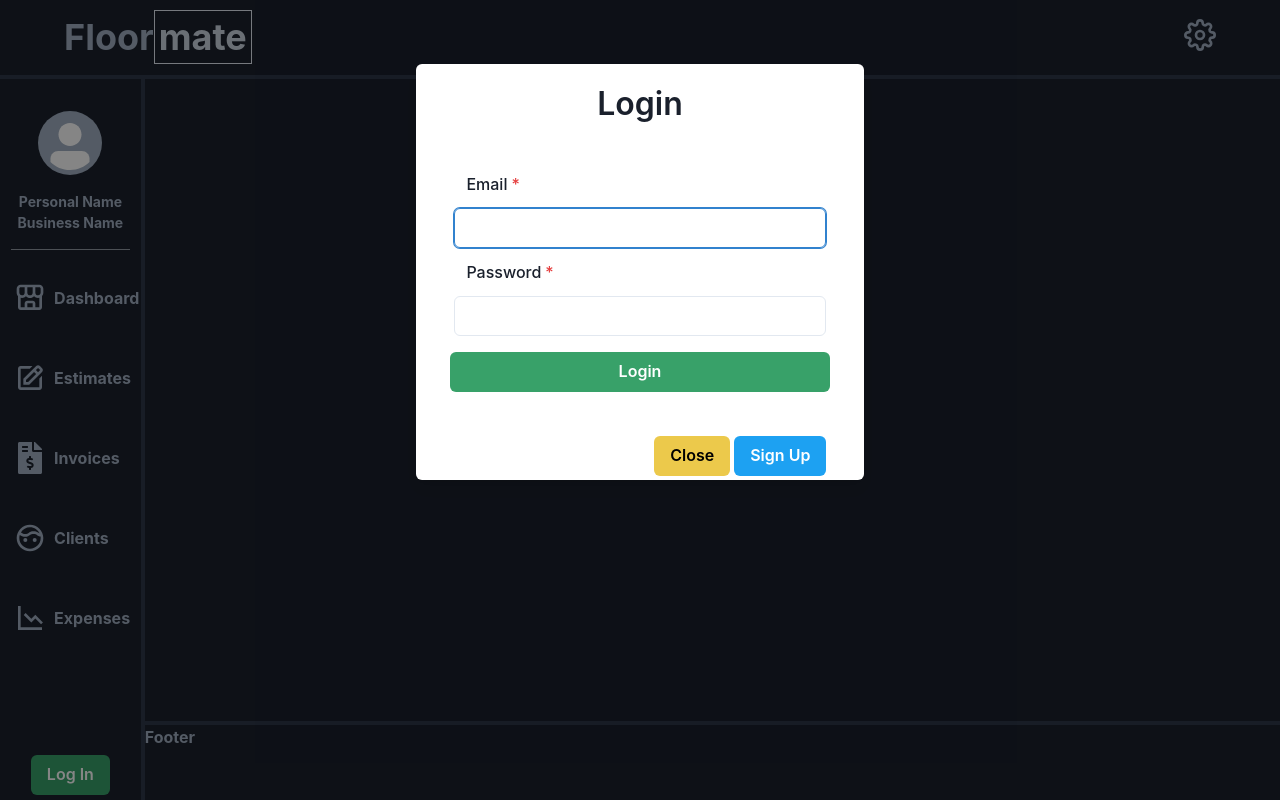
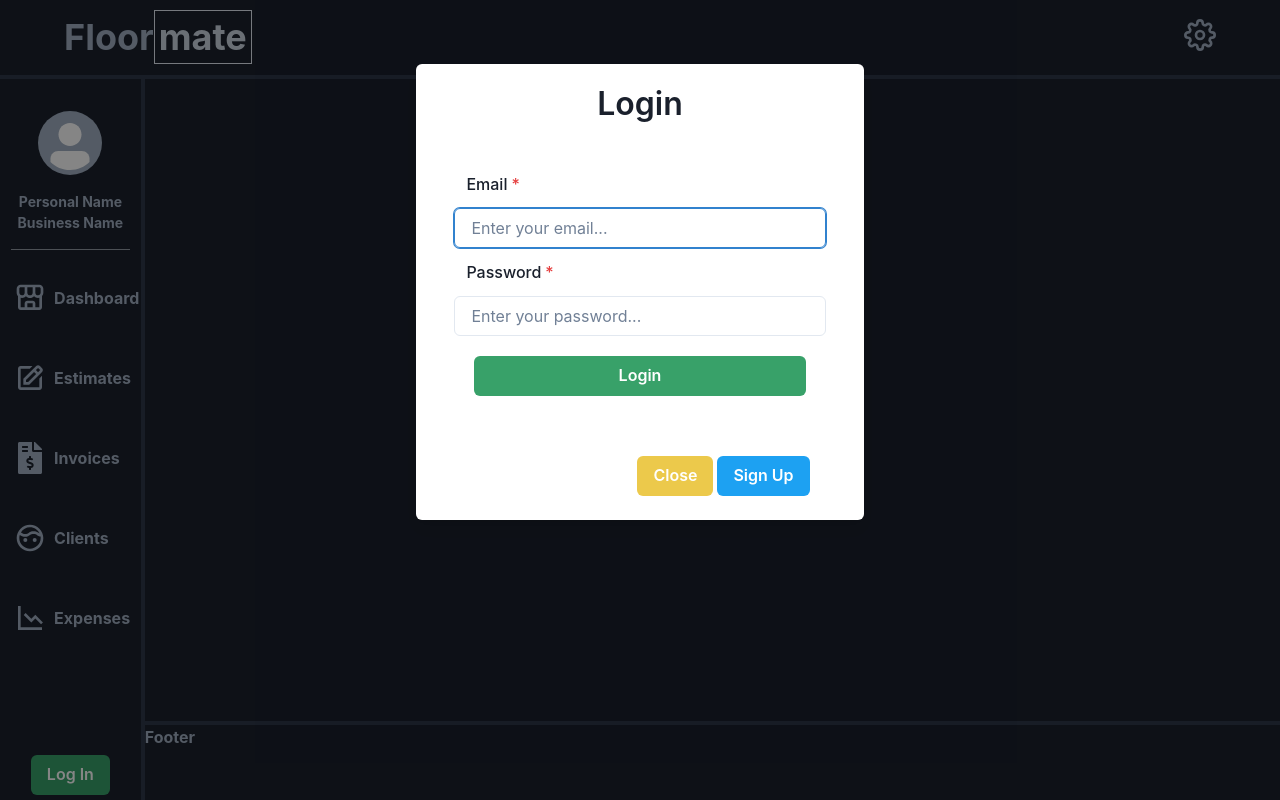
Before and after one commit to AnthonyJRay/floormate, a React (Vite) app: page / in a window 1280 px wide. Both pictures are taken after a click on the button "Log In". Built offline with nearby package versions, Linux system fonts and the light colour scheme.

Commit message:
Hooked up the Login form to react-hook-form. Added additional styling to both Login and SignUp form.

```diff
--- a/src/components/LogIn/LoginForm.jsx
+++ b/src/components/LogIn/LoginForm.jsx
@@ -1,4 +1,5 @@
 import React from 'react'
+import { useForm } from 'react-hook-form'
 
 import {
   FormControl,
@@ -15,27 +16,39 @@ import {
 } from "@chakra-ui/react"
 
 export default function LoginForm(props) {
+  const { register, handleSubmit, formState: { errors }} = useForm();
+
+  // onSubmit is where you may query database etc.
+  const onSubmit = data => console.log(data)
+  console.log(errors)
+
 
   return (
     <ModalContent>
     <ModalHeader fontSize={"2rem"} textAlign={"center"}>Login</ModalHeader>
 
-      <Box width={"90%"} margin={"auto"} p={"1rem"}>
-        <FormControl isRequired>
-          <FormLabel m={"2"} p={"1"}>Email</FormLabel>
-            <Input type="email"/>
-          <FormLabel m={"2"} p={"1"}>Password</FormLabel>
-            <Input type="password" />
-        </FormControl>
+      <Box w={"90%"} margin={"auto"} p={"1rem"}>
+        <form onSubmit={handleSubmit(onSubmit)}>
+          <FormControl isRequired>
+
+            <FormLabel m={"2"} p={"1"}>Email</FormLabel>
+              <Input type="email" placeholder={"Enter your email..."} {...register("Email", {required: true, maxLength: 20})}/>
+            <FormLabel m={"2"} p={"1"}>Password</FormLabel>
+              <Input type="password" placeholder={"Enter your password..."} {...register("Password", {required: true, maxLength: 20})} />
+
+          </FormControl>
+            <Box display={"flex"} w={"100%"} justifyContent={"center"}>
+              <Button type={"submit"} colorScheme={"green"} w={"90%"} m={5}>Login</Button>
+            </Box>
+        </form>
       </Box>
 
-      <Box display={"flex"} w={"85%"} m={"auto"} justifyContent={"center"}>
-          <Button colorScheme={"green"} w={"100%"}>Login</Button>
-      </Box>
 
-      <ModalFooter w={"85%"} margin={"auto"} mt={10} p={0}>
-        <Button colorScheme={"yellow"} onClick={props.onClose}>Close</Button>
-        <Button colorScheme={"twitter"} m={1} onClick={props.handleSignUp()}>Sign Up</Button>
+      <ModalFooter w={"90%"} margin={"auto"}>
+        <Box textAlign={"end"} w={"90%"} m={1}>
+          <Button colorScheme={"yellow"} color={"white"} onClick={props.onClose}>Close</Button>
+          <Button colorScheme={"twitter"} m={1} onClick={props.handleSignUp()}>Sign Up</Button>
+        </Box>
       </ModalFooter>
   </ModalContent>
   )
--- a/src/components/LogIn/SignUpForm.jsx
+++ b/src/components/LogIn/SignUpForm.jsx
@@ -17,12 +17,10 @@ import {
 
 export default function SignUpForm(props) {
   const { register, handleSubmit, formState: { errors }} = useForm();
+
+  // onSubmit is where you may query database etc.
   const onSubmit = data => console.log(data)
   console.log(errors)
-  // Need a function to handle the sign up submission.
-  // Once clicked, modal should display a loading state
-  // once loaded modal should display "Account Created, Please Login"
-  // Return to Login Page
 
 
 
@@ -33,6 +31,7 @@ export default function SignUpForm(props) {
       <Box width={"90%"} margin={"auto"} p={"1rem"}>
         <form onSubmit={handleSubmit(onSubmit)}>
           <FormControl isRequired>
+
           <FormLabel m={"2"} p={"1"}>First Name:</FormLabel>
             <Input type="text" placeholder={"John"} {...register("First Name", {required: true, maxLength: 20})}/>
 
@@ -57,18 +56,17 @@ export default function SignUpForm(props) {
               <Input type="password" placeholder={"Password"} {...register("Password", {required: true, maxLength: 20})}/>
 
           </FormControl>
-
-            <Input type="submit"/>
+            <Box display={"flex"} w={"100%"} justifyContent={"center"}>
+              <Button type={"submit"} colorScheme={"green"} w={"90%"} m={2}>Sign Up</Button>
+            </Box>
           </form>
       </Box>
 
-      {/* <Box display={"flex"} w={"85%"} m={"auto"} justifyContent={"center"}>
-          <Button type={"submit"} colorScheme={"twitter"} w={"100%"}>Sign Up</Button>
-      </Box> */}
-
-      <ModalFooter w={"85%"} margin={"auto"} mt={10} p={0}>
-        <Button colorScheme={"yellow"} onClick={props.onClose}>Close</Button>
-        <Button colorScheme={"green"} m={1} onClick={props.handleSignUp()}>Login</Button>
+      <ModalFooter w={"90%"} margin={"auto"}>
+        <Box textAlign={"end"} w={"90%"} m={1}>
+          <Button colorScheme={"yellow"} color={"white"} onClick={props.onClose}>Close</Button>
+          <Button colorScheme={"twitter"} m={1} onClick={props.handleSignUp()}>Login</Button>
+        </Box>
       </ModalFooter>
   </ModalContent>
   )
```
Also changed, not shown: src/components/LogIn/Login.jsx (+0 -12 lines), 1 other file (tests, documents, lock files or other folders).
